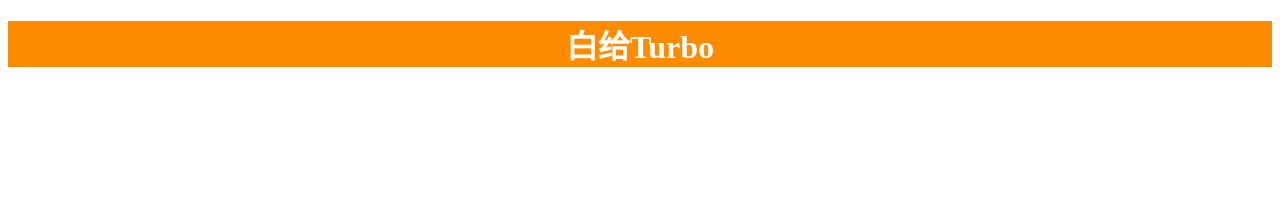
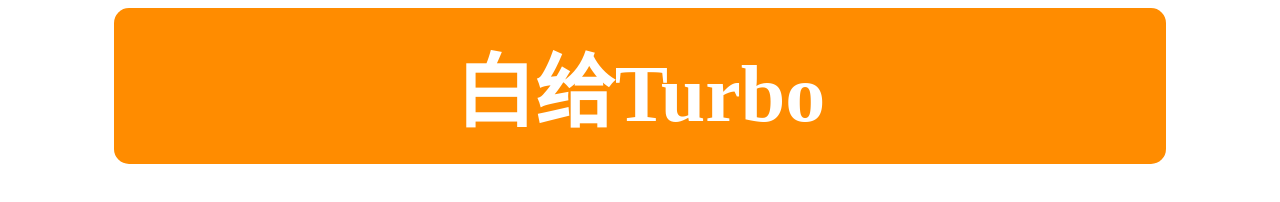
Before and after one commit to FreeTurbo/turbo-one, a plain HTML site: page index.html in a window 1280 px wide. Drawn offline with Linux system fonts and the light colour scheme.

Commit message:
Update index.html

```diff
--- a/index.html
+++ b/index.html
@@ -3,16 +3,66 @@
 <head>
 <meta charset="UTF-8">
 <title>白给Turbo</title>
+<style>
+    /* 修改1：为标题容器添加圆角效果 */
+    #header {
+        background-color: darkorange;
+        border-radius: 15px; /* 添加圆角边框 */
+        padding: 20px; /* 增加内边距使内容更美观 */
+        text-align: center; /* 文字居中显示 */
+        width: 80%; /* 设置容器宽度为80% */
+        margin: 0 auto; /* 水平居中 */
+    }
+
+    /* 修改2：增大标题字体并添加动画效果 */
+    h1 {
+        margin: 0;
+        color: white;
+        font-size: 80px; /* 增大字体大小 */
+        font-weight: bold; /* 加粗字体 */
+        /* 修改3：添加渐显入场动画 */
+        animation: fadeIn 2s ease-in-out; /* 应用渐显动画，持续2秒 */
+        opacity: 0; /* 初始状态为完全透明 */
+        animation-fill-mode: forwards; /* 动画结束后保持不透明状态 */
+    }
+
+    /* 修改4：定义渐显动画关键帧 */
+    @keyframes fadeIn {
+        from {
+            opacity: 0; /* 动画开始：完全透明 */
+            transform: translateY(-20px); /* 从上方20px位置开始 */
+        }
+        to {
+            opacity: 1; /* 动画结束：完全不透明 */
+            transform: translateY(0); /* 移动到原始位置 */
+        }
+    }
+
+    /* 修改5：为页面整体添加淡入效果 */
+    body {
+        animation: pageFadeIn 1s ease-in; /* 页面加载时的淡入动画 */
+    }
+
+    /* 修改6：定义页面淡入动画 */
+    @keyframes pageFadeIn {
+        from {
+            opacity: 0; /* 页面开始：透明 */
+        }
+        to {
+            opacity: 1; /* 页面结束：不透明 */
+        }
+    }
+</style>
 </head>
 <body>
 
 <div id="container" style="width: auto;">
-    <div id="header" style="background-color: darkorange;">
-        <center>
-            <h1 style="margin: bottom 0;"><color style="color: white;">白给Turbo</color></h1>
+    <!-- 修改7：移除过时的<center>标签，使用CSS实现居中 -->
+    <div id="header">
+        <!-- 修改8：移除过时的<color>标签，使用CSS设置文字颜色 -->
+        <h1>白给Turbo</h1>
+    </div>
 </div>
-</center>
-
 
 </body>
 </html>
```
